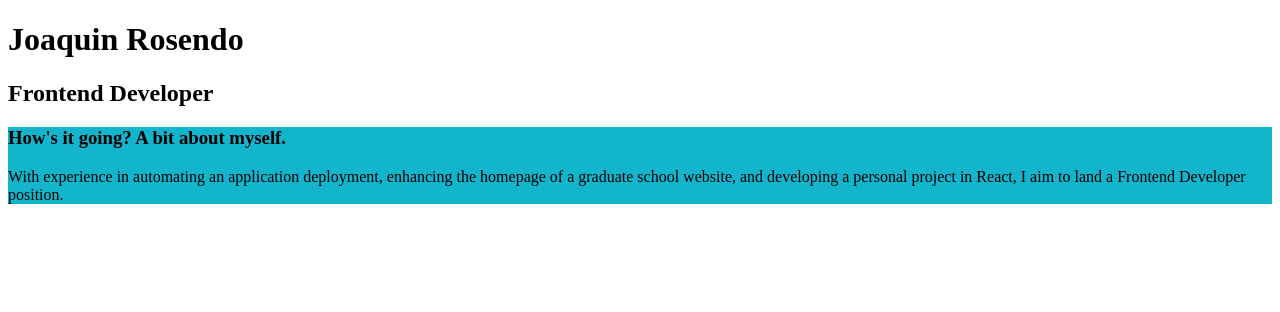
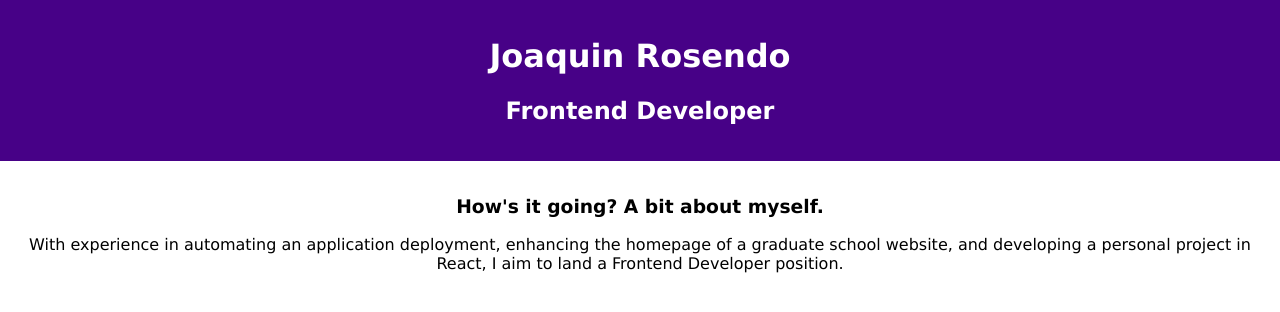
Before and after one commit to joaquinrosendo/portfolio-site, a plain HTML site: page index.html in a window 1280 px wide. Drawn offline with Linux system fonts and the light colour scheme.

Commit message:
font and alignment

```diff
--- a/styles.css
+++ b/styles.css
@@ -1,3 +1,19 @@
-main {
-    background: #13B5CD;
+body {
+    margin: 0;
+    font-family: 'Verdana';
 }
+
+header {
+    background: #470187;
+    padding: 1em;
+    text-align: center;
+    color: white;
+}
+
+.about-me-section {
+    padding: 1em;
+}
+
+.about-me-description {
+    text-align: center;
+}
```
